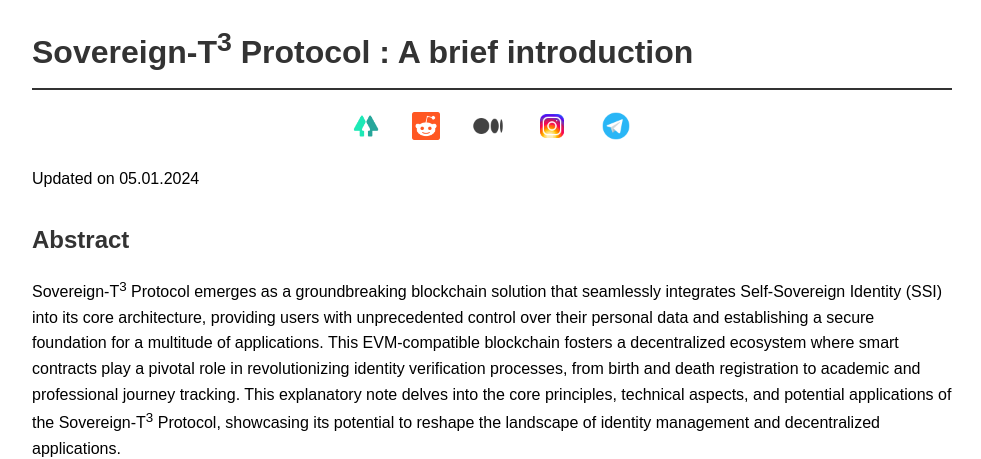
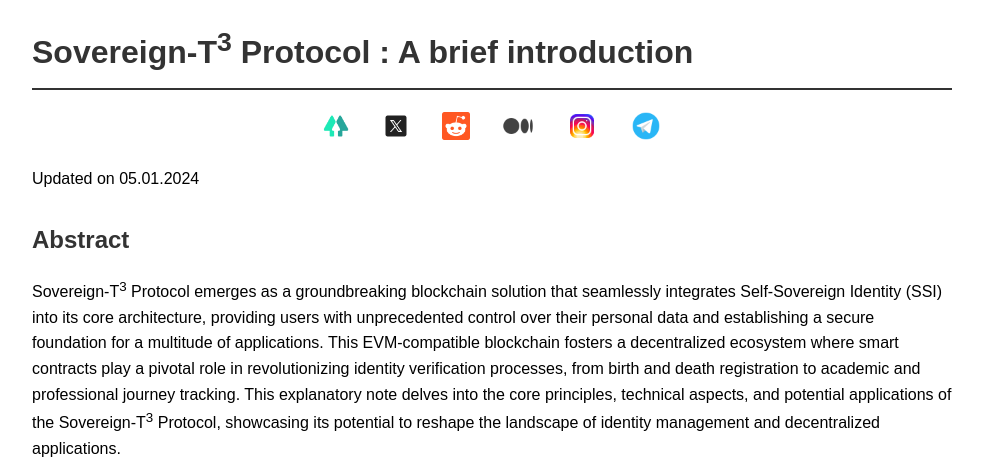
Before and after one commit to kesaviwebsolutions/Sovereign-T-Protocol-intro, a plain HTML site: page index.html in a window 1280 px wide. Shown: the top 459 px of the page, without its empty margins (148-1129 px from the left). Drawn offline with Linux system fonts and the light colour scheme.

Commit message:
Update index.html

```diff
--- a/index.html
+++ b/index.html
@@ -155,6 +155,12 @@
         target="_blank"
         rel="noopener noreferrer"
         ><img src="/Image/linkTree.png" alt="" class="w-1_75"
+      /></a>
+      <a
+        href="https://www.twitter.com/sovereign_t3"
+        target="_blank"
+        rel="noopener noreferrer"
+        ><img src="/Image/twitter.png" alt="" class="w-1_75"
       /></a>
       <a
         href="https://www.reddit.com/user/sovereigntyprotocol"
```
